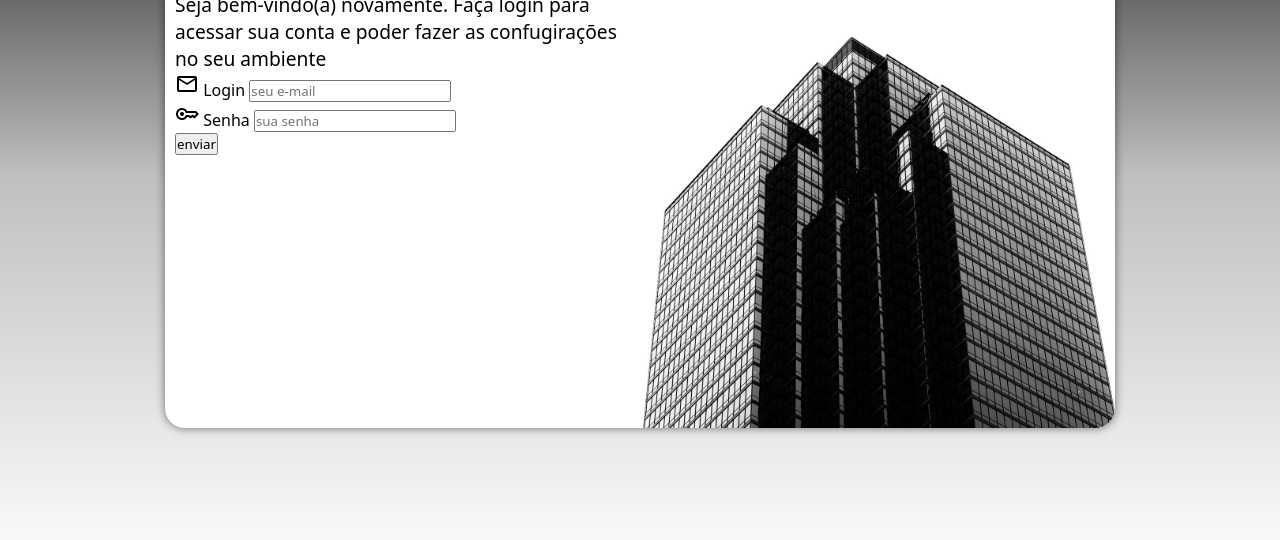
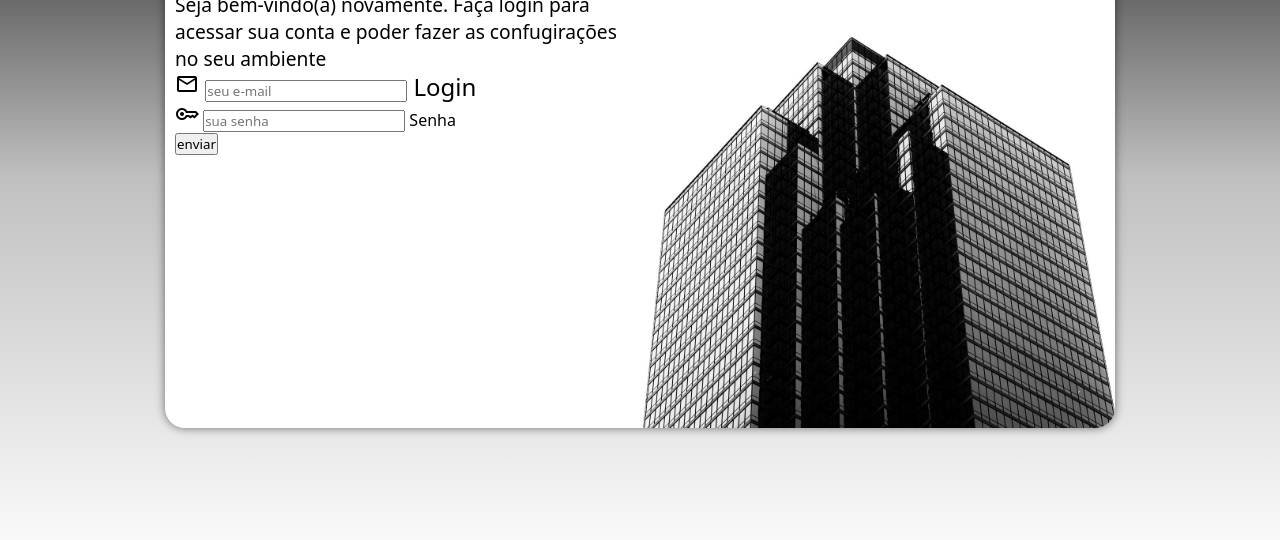
Before and after one commit to 31php/projeto-login, a plain HTML site: page index.html in a window 1280 px wide. Shown: the part 222-762 px from the top of the page. Drawn offline with nearby package versions, Linux system fonts and the light colour scheme.

Commit message:
mudando label de lugar

```diff
--- a/index.html
+++ b/index.html
@@ -21,14 +21,14 @@
                 </p>
                 <form action="" method="post" autocomplete="on">
                     <div class="campo">
-                       <span class="material-symbols-outlined">mail</span>
+                       <span class="material-symbols-outlined">mail<span>
+                        <input type="email" name="login" id="meuLogin" placeholder="seu e-mail" autocomplete="email" required maxlength="30">
                         <label for="meuLogin">Login</label>
-                        <input type="email" name="login" id="meuLogin" placeholder="seu e-mail" autocomplete="email" required maxlength="30">
                     </div>
                     <div class="campo">
                         <span class="material-symbols-outlined">key</span>
+                        <input type="password" name="senha" id="minhaSenha" placeholder="sua senha" autocomplete="current-password" required minlength="6">
                         <label for="minhaSenha">Senha</label>
-                        <input type="password" name="senha" id="minhaSenha" placeholder="sua senha" autocomplete="current-password" required minlength="6">
                     </div>
                     <input type="submit" value="enviar">
                 </form>
```
